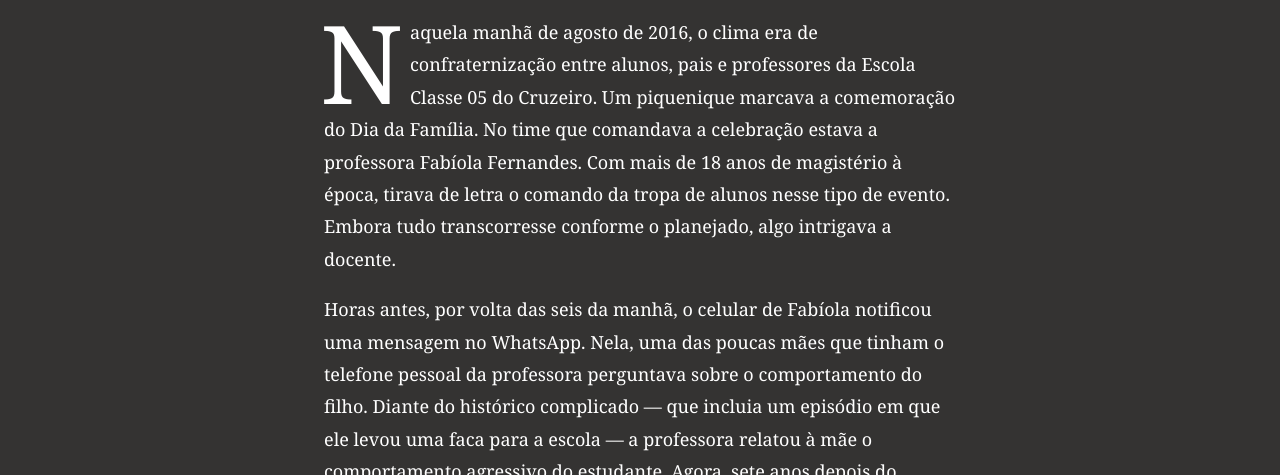
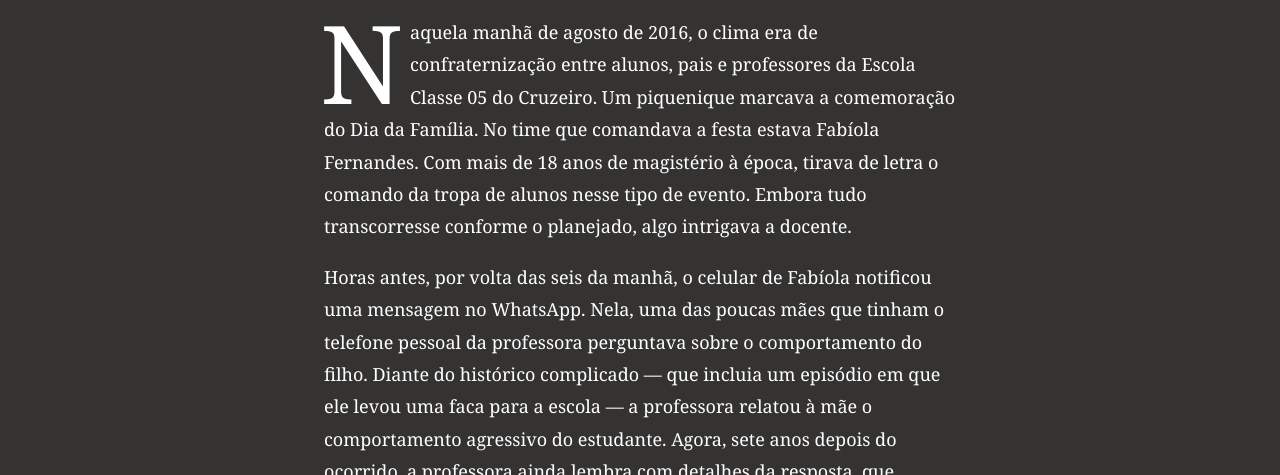
Before and after one commit to mateusalomao/crimes_escolas_publicas.github.io, a plain HTML site: page index.html in a window 1280 px wide. Shown: the part 810-1285 px from the top of the page. Drawn offline with nearby package versions, Linux system fonts and the light colour scheme; a script that the page names is missing.

Commit message:
Update index.html

```diff
--- a/index.html
+++ b/index.html
@@ -27,7 +27,7 @@
     </div>
 
     <div class="corpo_container">
-        <p class="corpo" id="first_p">Naquela manhã de agosto de 2016, o clima era de confraternização entre alunos, pais e professores da Escola Classe 05 do Cruzeiro. Um piquenique marcava a comemoração do Dia da Família. No time que comandava a celebração estava a professora Fabíola Fernandes. Com mais de 18 anos de magistério à época, tirava de letra o comando da tropa de alunos nesse tipo de evento. Embora tudo transcorresse conforme o planejado, algo intrigava a docente.</p>
+        <p class="corpo" id="first_p">Naquela manhã de agosto de 2016, o clima era de confraternização entre alunos, pais e professores da Escola Classe 05 do Cruzeiro. Um piquenique marcava a comemoração do Dia da Família. No time que comandava a festa estava Fabíola Fernandes. Com mais de 18 anos de magistério à época, tirava de letra o comando da tropa de alunos nesse tipo de evento. Embora tudo transcorresse conforme o planejado, algo intrigava a docente.</p>
         <p class="corpo">Horas antes, por volta das seis da manhã, o celular de Fabíola notificou uma mensagem no WhatsApp. Nela, uma das poucas mães que tinham o telefone pessoal da professora perguntava sobre o comportamento do filho. Diante do histórico complicado — que incluia um episódio em que ele levou uma faca para a escola — a professora relatou à mãe o comportamento agressivo do estudante. Agora, sete anos depois do ocorrido, a professora ainda lembra com detalhes da resposta, que chegou por meio de um áudio pouco depois: “Olha, eu vou matar você. Eu vou matar você. Eu te odeio por isso. Eu vou te matar”.</p>
         <p class="corpo">De pronto, Fabíola reconheceu o aluno como o autor do áudio, mas preferiu se convencer de que a mensagem era apenas uma brincadeira de mal gosto. A distração não durou muito e a ficha caiu durante a tarde, após relatar o que ocorreu aos colegas de trabalho. A situação chegou à diretora, que convocou mãe, padrasto e o aluno para irem à escola no mesmo dia. Pressionado pelos quatro adultos na sala, o aluno não só confessou a ameaça como reiterou as intenções contra Fabíola. “Posso não matar agora, mas eu vou matar ela”, teria dito.</p>
         <p class="corpo">“Depois desse dia, eu não consegui mais ser a professora Fabíola. Continuei vindo trabalhar, mas eu comecei a apresentar sintomas de transtorno de ansiedade generalizado. Antes de eu ir para a escola eu não conseguia mais comer. Eu ia para a escola chorando, entrava na sala de aula chorando e dava aula chorando. Não conseguia mais ficar no ambiente da sala de aula”, conta a professora.</p>
```
